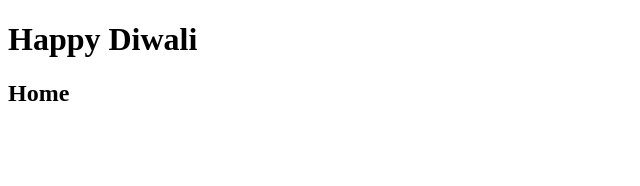
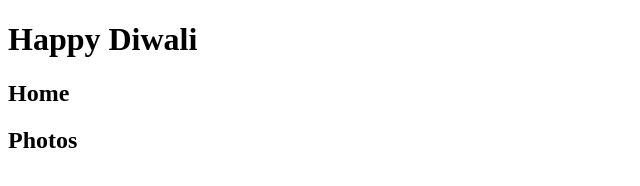
Before and after one commit to TG1V/DiwaliWebsite, a plain HTML site: page index.html in a window 1280 px wide. Shown: the full height of the page, 0-640 px from the left. Drawn offline with Linux system fonts and the light colour scheme.

Commit message:
My second commit

```diff
--- a/index.html
+++ b/index.html
@@ -8,6 +8,7 @@
 <body>
     <h1>Happy Diwali</h1>
     <h2>Home</h2>
+    <h2>Photos</h2>
 
 
 </body>
```
